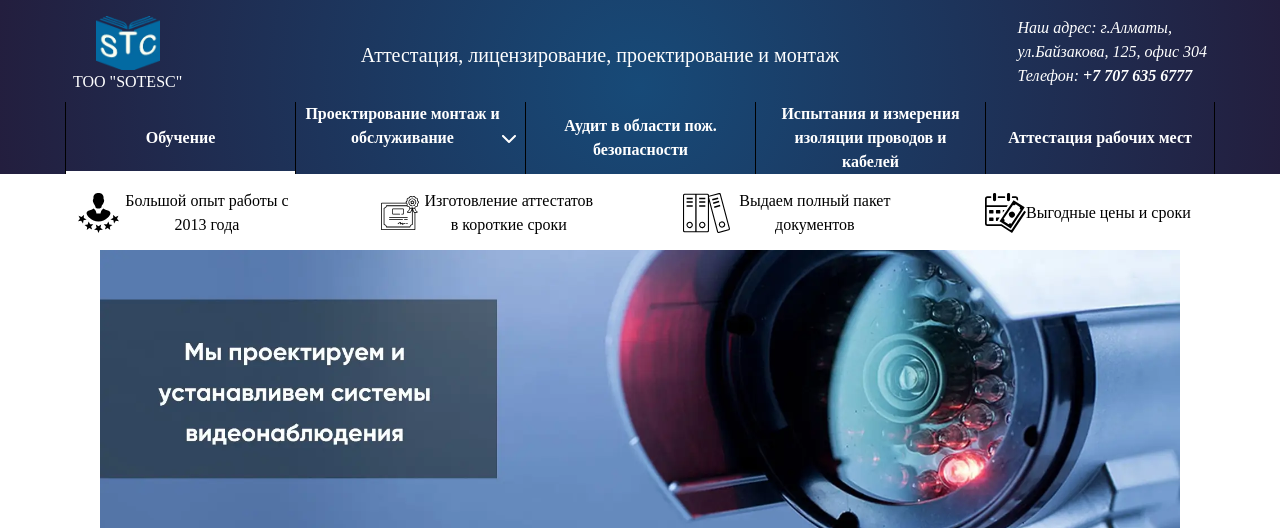
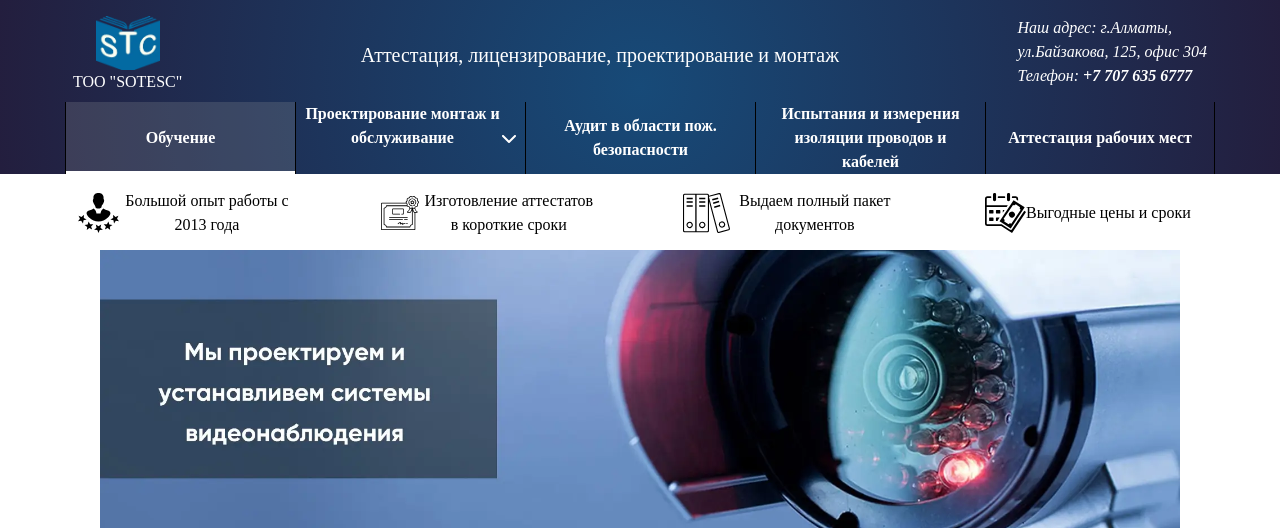
Before and after one commit to RuslanAmraev/Sotesc, a PHP site: page /index.php in a window 1280 px wide, with the pointer over the restyled element. Shown: the top 528 px of the page. Run offline with PHP 8.4, Linux system fonts and the light colour scheme; some web fonts are replaced.

Commit message:
Update output.css

```diff
--- a/output.css
+++ b/output.css
@@ -984,6 +984,10 @@ h1,h2,h3,h4{
   font-weight: bold;
 }
 
+.nav-el:hover{
+  background-color: #8a8f9440;
+}
+
 .sub-nav{
   display: none;
   position: absolute;
@@ -1369,11 +1373,6 @@ h1,h2,h3,h4{
   }
 }
 
-.hover\:bg-gray-500:hover {
-  --tw-bg-opacity: 1;
-  background-color: rgb(107 114 128 / var(--tw-bg-opacity));
-}
-
 .hover\:bg-sky-700:hover {
   --tw-bg-opacity: 1;
   background-color: rgb(3 105 161 / var(--tw-bg-opacity));
```
